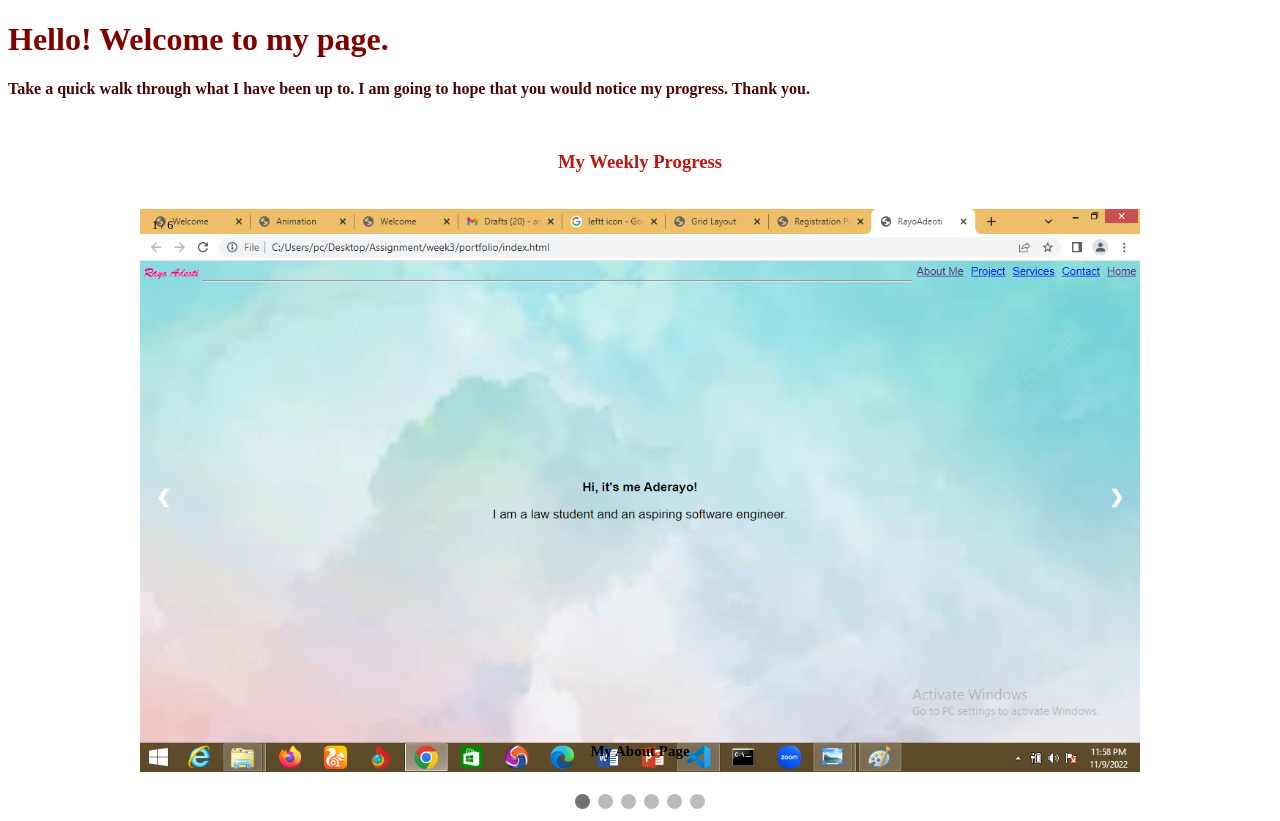
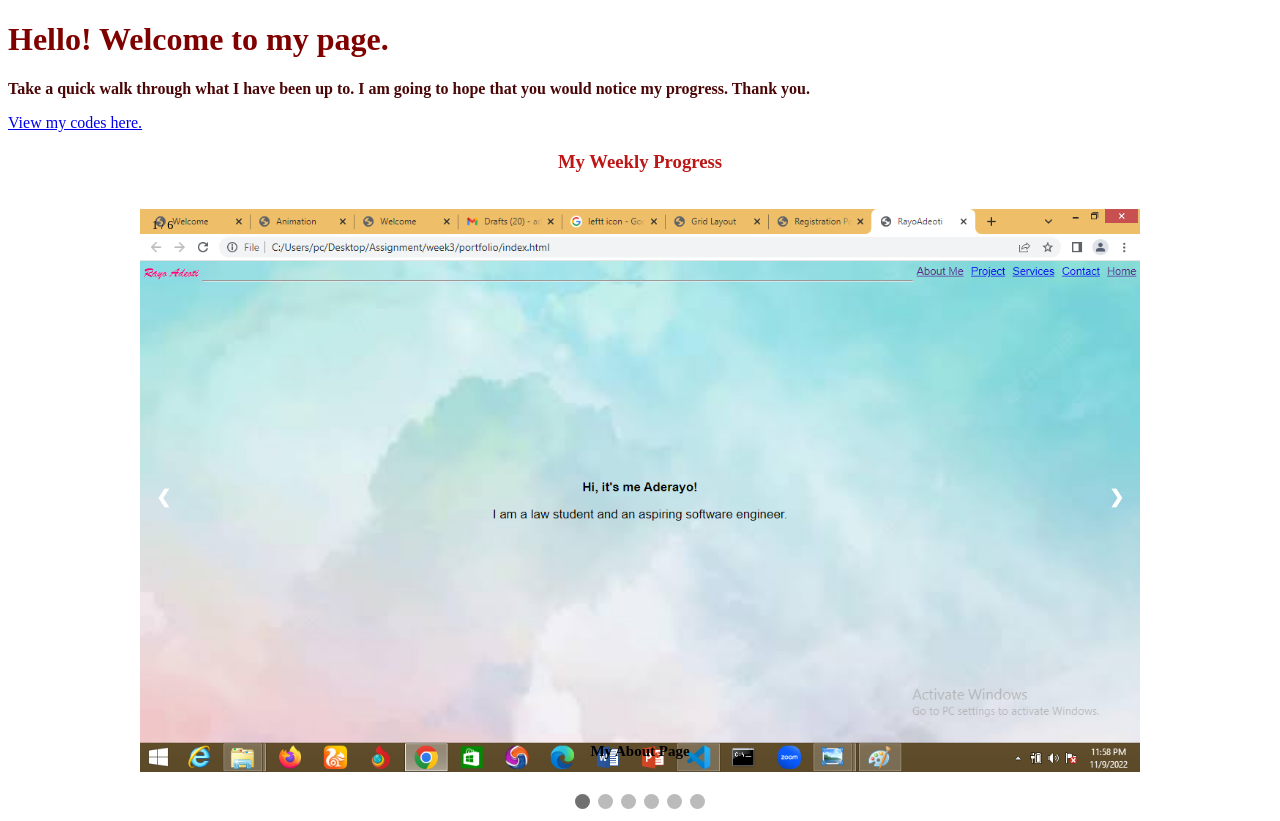
Before and after one commit to RayoAdeoti/Carousel, a plain HTML site: page index.html in a window 1280 px wide. Drawn offline with Linux system fonts and the light colour scheme.

Commit message:
Adds GitHub repository link

```diff
--- a/index.html
+++ b/index.html
@@ -10,6 +10,7 @@
 <body>
     <h1>Hello! Welcome to my page.</h1>
     <p>Take a quick walk through what I have been up to. I am going to hope that you would notice my progress. Thank you.</p>
+    <a href="https://github.com/RayoAdeoti/Carousel">View my codes here.</a>
     <br>
     <h3>My Weekly Progress</h3>
     <br>
```
